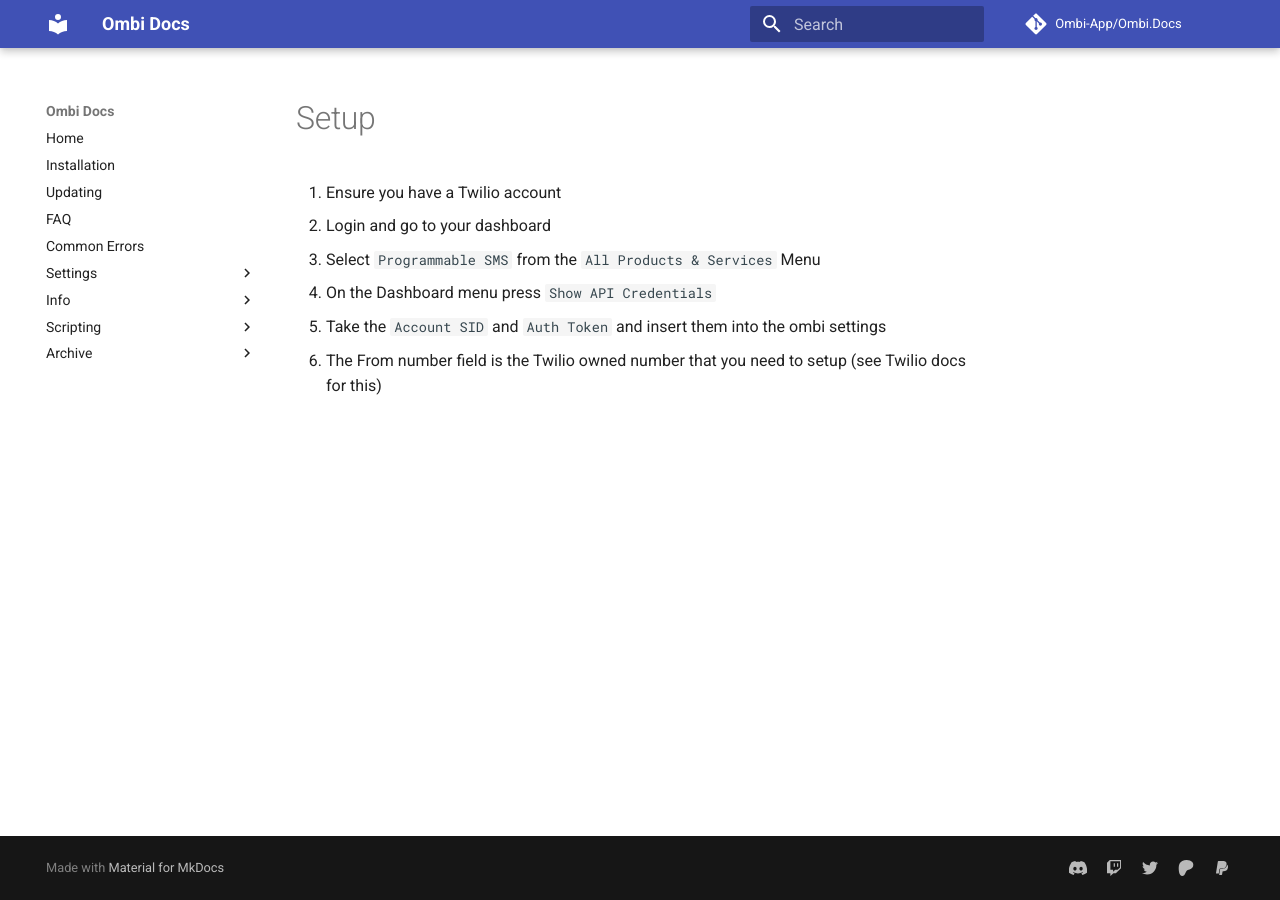
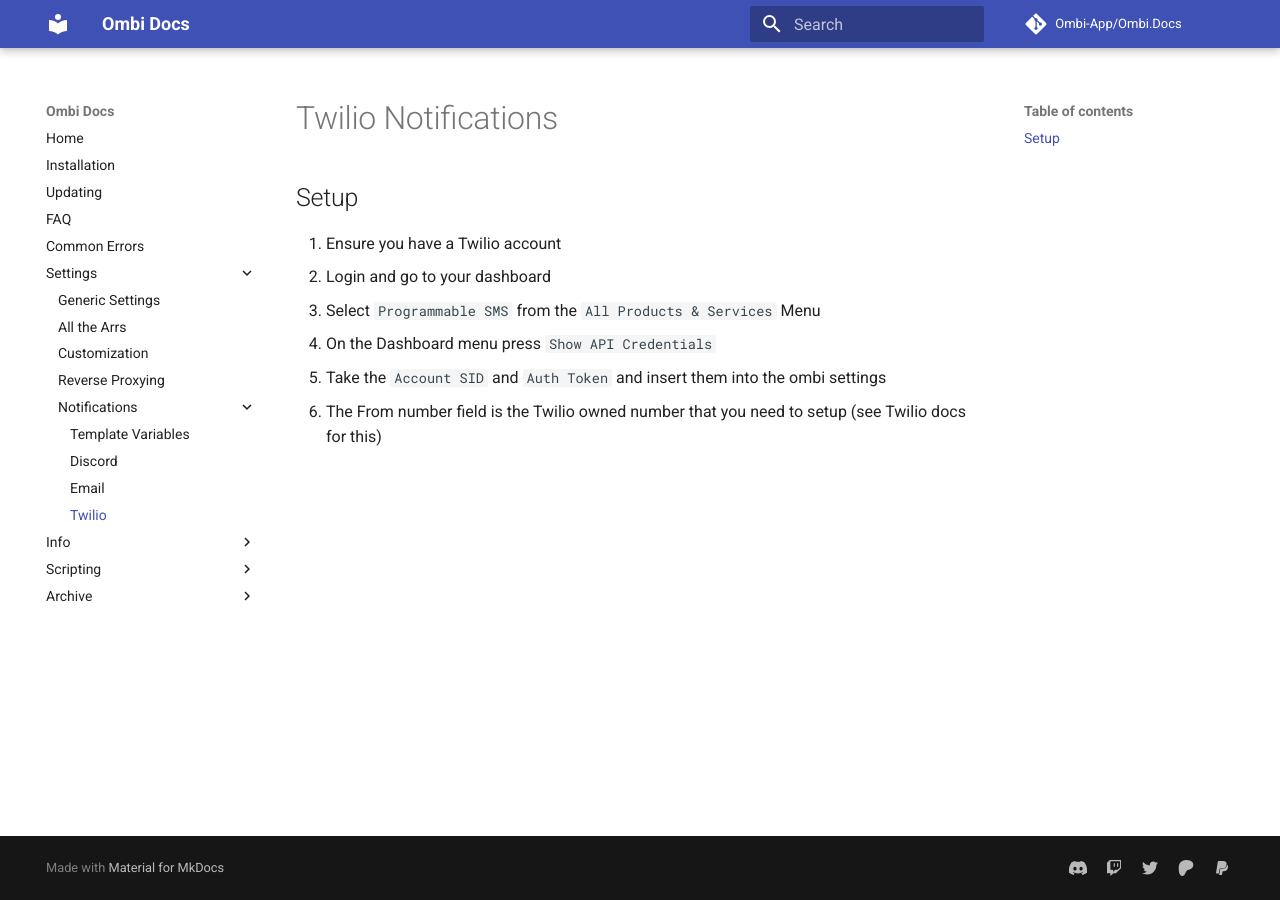
Before and after one commit to Ombi-app/Ombi.Docs, an MkDocs documentation site: the page built from docs/settings/notifications/twilio.md, in a window 1280 px wide. Built offline with MkDocs 1.6.1 and Material for MkDocs 9.7.7, drawn with Linux system fonts in a browser that asks for light colours; comment, search, counter and statistics services are not loaded.

Commit message:
Add Twilio

```diff
--- a/docs/settings/notifications/twilio.md
+++ b/docs/settings/notifications/twilio.md
@@ -1,4 +1,6 @@
-# Setup
+# Twilio Notifications
+
+## Setup
 
 1. Ensure you have a Twilio account
 1. Login and go to your dashboard
--- a/mkdocs.yml
+++ b/mkdocs.yml
@@ -49,6 +49,7 @@
         Template Variables: settings/notifications/template-variables.md
         Discord: settings/notifications/discord.md
         Email: settings/notifications/email.md
+        Twilio: settings/notifications/twilio.md
   - Info:
       Docker Containers: info/docker-containers.md
       Request Flow: info/request-workflow.md
```
Also changed, not shown: docs/index.md (+0 -1 lines).
